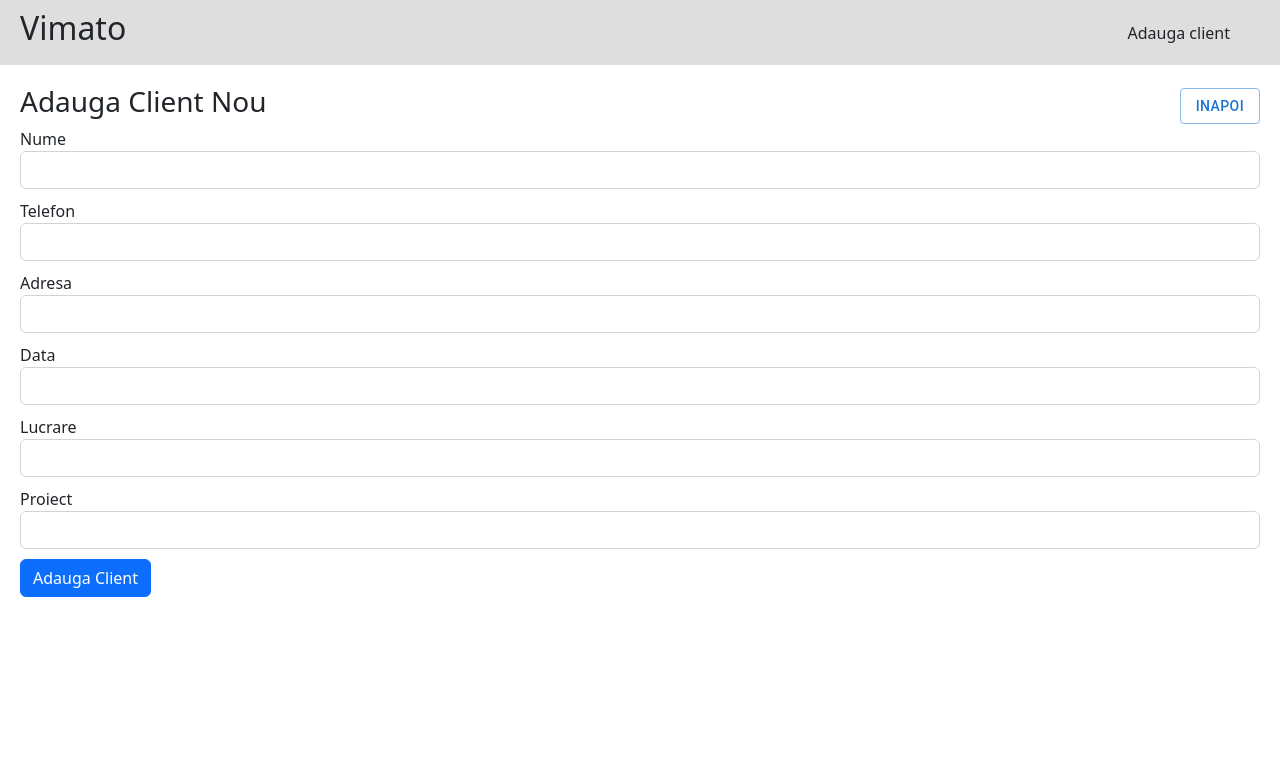
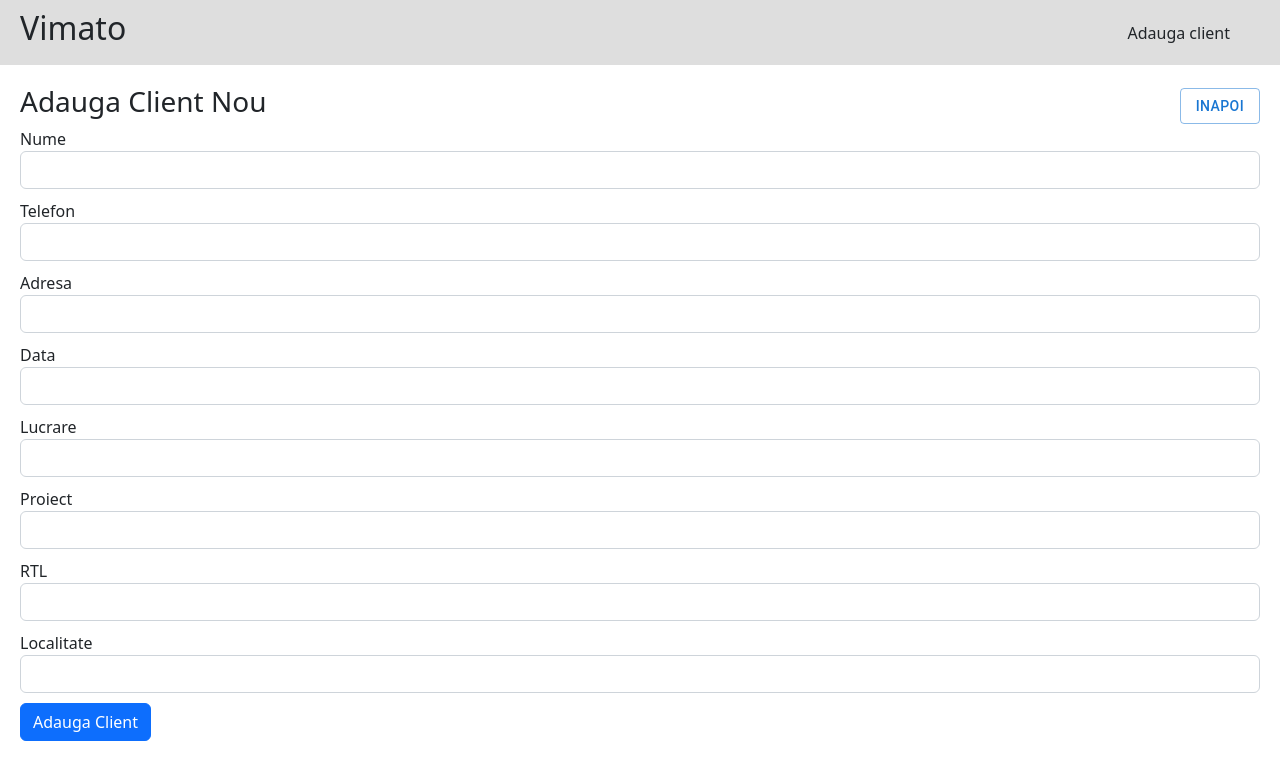
Before and after one commit to frank0170/mongoDB-customer-app, a React (Create React App) app: page /create in a window 1280 px wide. Shown: the top 780 px of the page. Built offline with nearby package versions, Linux system fonts and the light colour scheme.

Commit message:
fixed new fields

```diff
--- a/src/components/create.jsx
+++ b/src/components/create.jsx
@@ -10,6 +10,8 @@ export default function Create() {
     Data: "",
     Lucrare: "",
     proiect: "",
+    RTL: "",
+    Localitate: "",
     smsTrimis: false,
   });
   const navigate = useNavigate();
@@ -46,6 +48,8 @@ export default function Create() {
       Data: "",
       Lucrare: "",
       proiect: "",
+      RTL: "",
+      Localitate: "",
       smsTrimis: false,
     });
     navigate("/");
@@ -68,7 +72,7 @@ export default function Create() {
         </Button>
       </div>
       <form onSubmit={onSubmit}>
-      <div className="form-group">
+        <div className="form-group">
           <label htmlFor="name">Nume</label>
           <input
             type="text"
@@ -146,6 +150,32 @@ export default function Create() {
 
         <div style={{ marginTop: "10px" }}>
           <div className="form-group">
+            <label htmlFor="position">RTL</label>
+            <input
+              type="text"
+              className="form-control"
+              id="position"
+              value={form.RTL}
+              onChange={(e) => updateForm({ RTL: e.target.value })}
+            />
+          </div>
+        </div>
+
+        <div style={{ marginTop: "10px" }}>
+          <div className="form-group">
+            <label htmlFor="position">Localitate</label>
+            <input
+              type="text"
+              className="form-control"
+              id="position"
+              value={form.Localitate}
+              onChange={(e) => updateForm({ Localitate: e.target.value })}
+            />
+          </div>
+        </div>
+
+        <div style={{ marginTop: "10px" }}>
+          <div className="form-group">
             <input
               type="submit"
               value="Adauga Client"
--- a/src/components/edit.jsx
+++ b/src/components/edit.jsx
@@ -9,7 +9,9 @@ export default function Edit() {
     Adresa: "",
     Data: "",
     Lucrare: "",
-    proiect: ""
+    proiect: "",
+    RTL: "",
+    Localitate: "",
   });
   const params = useParams();
   const navigate = useNavigate();
@@ -57,7 +59,9 @@ export default function Edit() {
       Adresa: form.Adresa,
       Data: form.Data,
       Lucrare: form.Lucrare,
-      proiect: form.proiect
+      proiect: form.proiect,
+      RTL: form.RTL,
+      Localitate: form.Localitate,
     };
 
     // This will send a post request to update the data in the database.
@@ -100,9 +104,7 @@ export default function Edit() {
           />
         </div>
 
-
         <div style={{ marginTop: "10px" }}>
-
           <div className="form-group">
             <label htmlFor="position">Telefon</label>
             <input
@@ -167,8 +169,31 @@ export default function Edit() {
           </div>
         </div>
 
+        <div style={{ marginTop: "10px" }}>
+          <div className="form-group">
+            <label htmlFor="position">RTL</label>
+            <input
+              type="text"
+              className="form-control"
+              id="position"
+              value={form.RTL}
+              onChange={(e) => updateForm({ RTL: e.target.value })}
+            />
+          </div>
+        </div>
 
-
+        <div style={{ marginTop: "10px" }}>
+          <div className="form-group">
+            <label htmlFor="position">Localitate</label>
+            <input
+              type="text"
+              className="form-control"
+              id="position"
+              value={form.Localitate}
+              onChange={(e) => updateForm({ Localitate: e.target.value })}
+            />
+          </div>
+        </div>
 
         <div style={{ marginTop: "10px" }}>
           <div className="form-group">
--- a/src/components/record.jsx
+++ b/src/components/record.jsx
@@ -2,14 +2,12 @@ import React from "react";
 import { Link } from "react-router-dom";
 import { Button } from "@mui/material";
 
-
 const Record = (props) => {
-
-
   return (
-
-      <tr onClick={() => props.handleModal(props.record)}>
-        <td >{props.record.nume}</td>
+    <tr>
+      <td onClick={() => props.handleModal(props.record)}>
+        {props.record.nume}
+      </td>
       <td>{props.record.telefon}</td>
       <td>{props.record.Data}</td>
       <td>
--- a/src/components/recordList.jsx
+++ b/src/components/recordList.jsx
@@ -61,9 +61,10 @@ export default function RecordList() {
     Data: "",
     Lucrare: "",
     proiect: "",
+    RTL: "",
+    Localitate: ""
   });
   const [open, setOpen] = React.useState(false);
-  const handleOpen = () => setOpen(true);
   const handleClose = () => setOpen(false);
 
   const style = {
@@ -150,41 +151,62 @@ export default function RecordList() {
         <Box sx={style}>
           <div>
             <h4>Nume</h4>
-            <p>{recordModal.nume}</p>
+            <p>{recordModal?.nume}</p>
           </div>
           <div className="form-group">
             <h4>Telefon</h4>
-            <p>{recordModal.telefon}</p>
+            <p>{recordModal?.telefon}</p>
           </div>
           <div className="form-group">
             <h4>Adresa</h4>
-            <p>{recordModal.Adresa}</p>
+            {recordModal?.Adresa ? (
+              <p>{recordModal?.Adresa}</p>
+            ) : (
+              <p style={{ color: "red" }}>nedeterminat</p>
+            )}
           </div>
           <div className="form-group">
             <h4>Data lucrare</h4>
-            <p>{recordModal.Data}</p>
+            {recordModal?.Data ? (
+              <p>{recordModal?.Data}</p>
+            ) : (
+              <p style={{ color: "red" }}>nedeterminat</p>
+            )}
           </div>
           <div className="form-group">
             <h4>Tip Lucrare</h4>
-            {recordModal.Lucrare ? (<p>{recordModal?.Lucrare}</p>) : <p style={{color: 'red'}}>nedeterminat</p>}
-
+            {recordModal?.Lucrare ? (
+              <p>{recordModal?.Lucrare}</p>
+            ) : (
+              <p style={{ color: "red" }}>nedeterminat</p>
+            )}
           </div>
 
           <div className="form-group">
             <h4>Proiect</h4>
-            {recordModal.proiect ? (<p>{recordModal?.proiect}</p>) : <p style={{color: 'red'}}>nedeterminat</p>}
-
+            {recordModal?.proiect ? (
+              <p>{recordModal?.proiect}</p>
+            ) : (
+              <p style={{ color: "red" }}>nedeterminat</p>
+            )}
           </div>
 
           <div className="form-group">
             <h4>Localitate</h4>
-            {recordModal.Localitate ? (<p>{recordModal?.Localitate}</p>) : <p style={{color: 'red'}}>nedeterminat</p>}
-
+            {recordModal?.Localitate ? (
+              <p>{recordModal?.Localitate}</p>
+            ) : (
+              <p style={{ color: "red" }}>nedeterminat</p>
+            )}
           </div>
 
           <div className="form-group">
             <h4>RTL</h4>
-            {recordModal.RTL ? (<p>{recordModal?.RTL}</p>) : <p style={{color: 'red'}}>nedeterminat</p>}
+            {recordModal?.RTL ? (
+              <p>{recordModal?.RTL}</p>
+            ) : (
+              <p style={{ color: "red" }}>nedeterminat</p>
+            )}
           </div>
         </Box>
       </Modal>
--- a/src/server/routes/record.mjs
+++ b/src/server/routes/record.mjs
@@ -35,6 +35,8 @@ router.post("/", async (req, res) => {
     Data: req.body.Data,
     Lucrare: req.body.Lucrare,
     proiect: req.body.proiect,
+    RTL: req.body.RTL,
+    Localitate: req.body.Localitate,
     smsTrimis: false,
 
   };
@@ -54,7 +56,9 @@ router.patch("/:id", async (req, res) => {
       Adresa: req.body.Adresa,
       Data: req.body.Data,
       Lucrare: req.body.Lucrare,
-      proiect: req.body.proiect
+      proiect: req.body.proiect,
+      RTL: req.body.RTL,
+      Localitate: req.body.Localitate,
     }
   };
   const collectionName = 'Sheet1'
```
Lines whose indentation alone changed are shown as unchanged.
